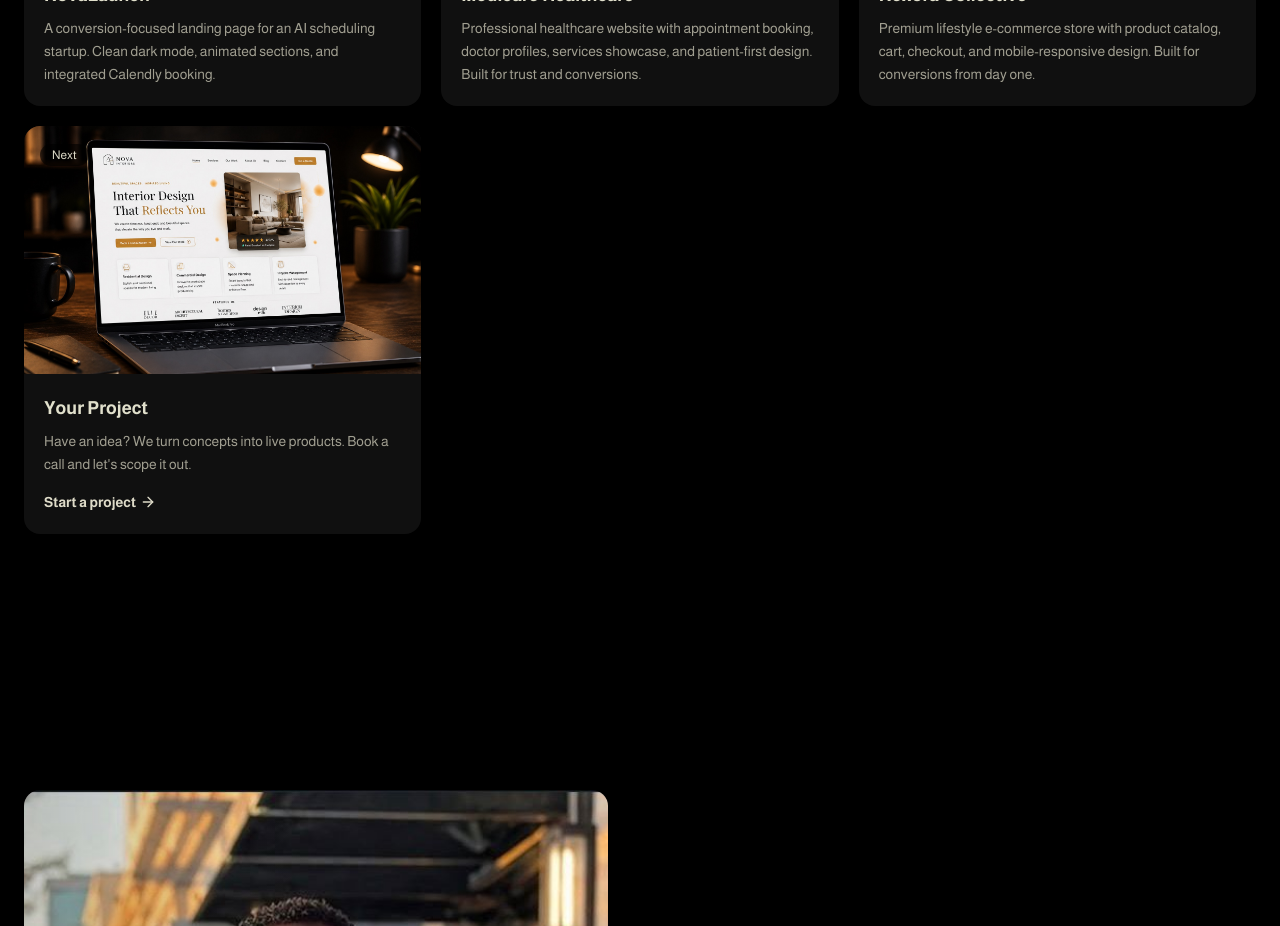
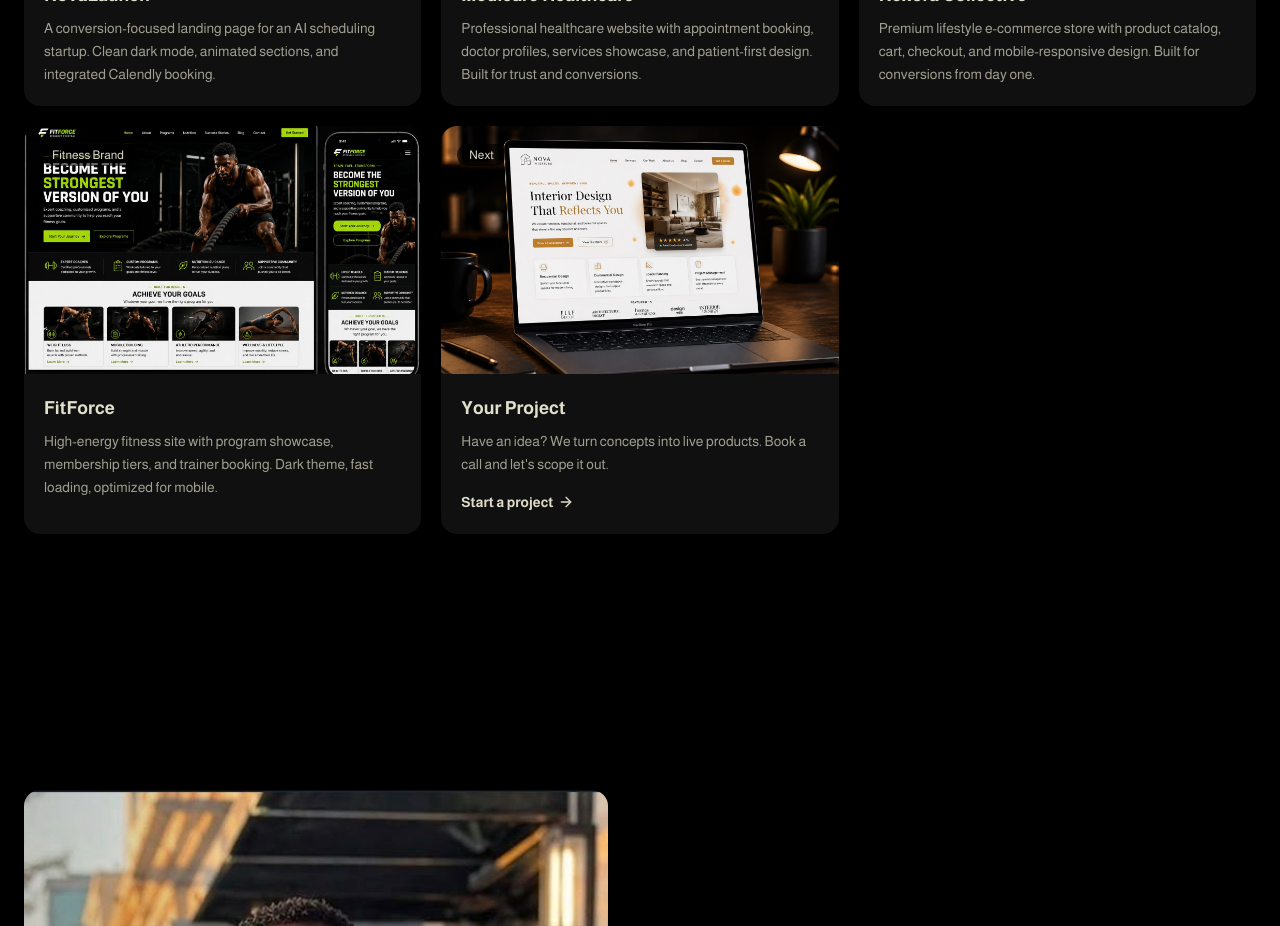
Before and after one commit to jabbeycodes/webdev-services, a Next.js app: page / in a window 1280 px wide. Shown: the part 2220-3146 px from the top of the page. Built offline with nearby package versions, Linux system fonts and the light colour scheme.

Commit message:
Add FitForce fitness project to portfolio

```diff
--- a/app/sections/PortfolioSection.tsx
+++ b/app/sections/PortfolioSection.tsx
@@ -59,6 +59,12 @@ const projects = [
     tag: "E-commerce",
     desc: "Premium lifestyle e-commerce store with product catalog, cart, checkout, and mobile-responsive design. Built for conversions from day one.",
     img: "/images/nexora-ecommerce.jpg",
+  },
+  {
+    title: "FitForce",
+    tag: "Fitness Brand",
+    desc: "High-energy fitness site with program showcase, membership tiers, and trainer booking. Dark theme, fast loading, optimized for mobile.",
+    img: "/images/fitforce-fitness.jpg",
   },
   {
     title: "Your Project",
```
Also changed, not shown: public/images/fitforce-fitness.jpg (added).
